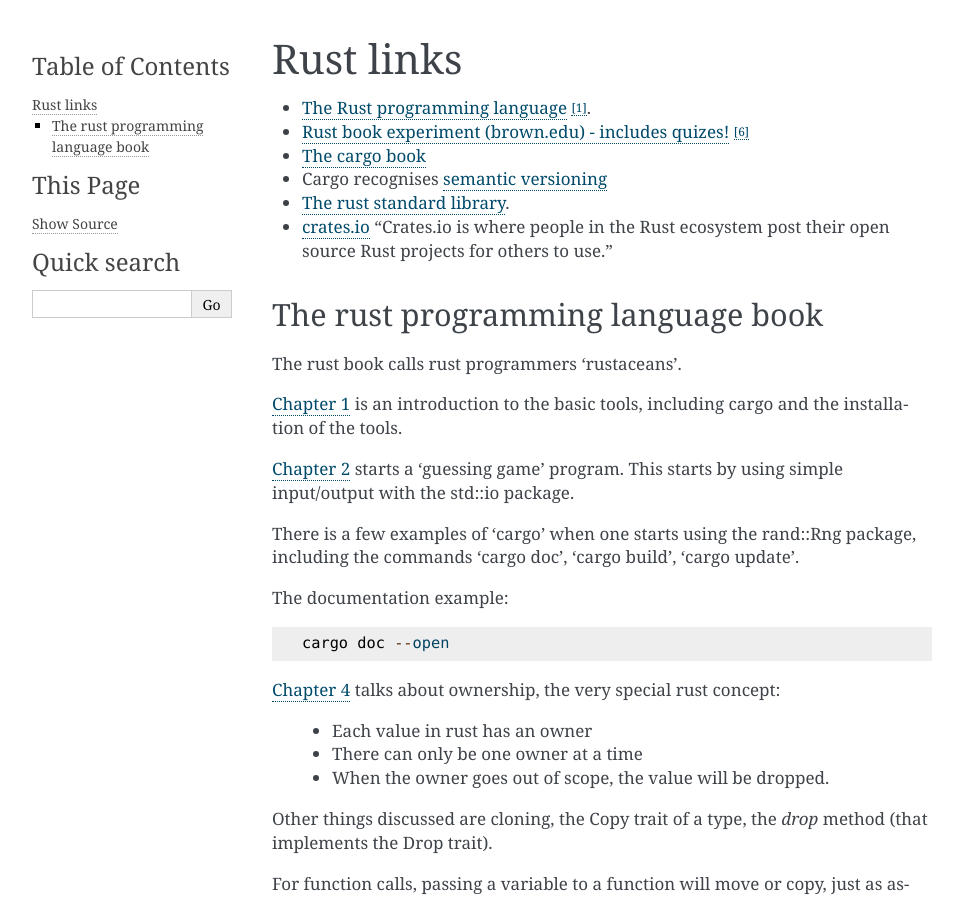
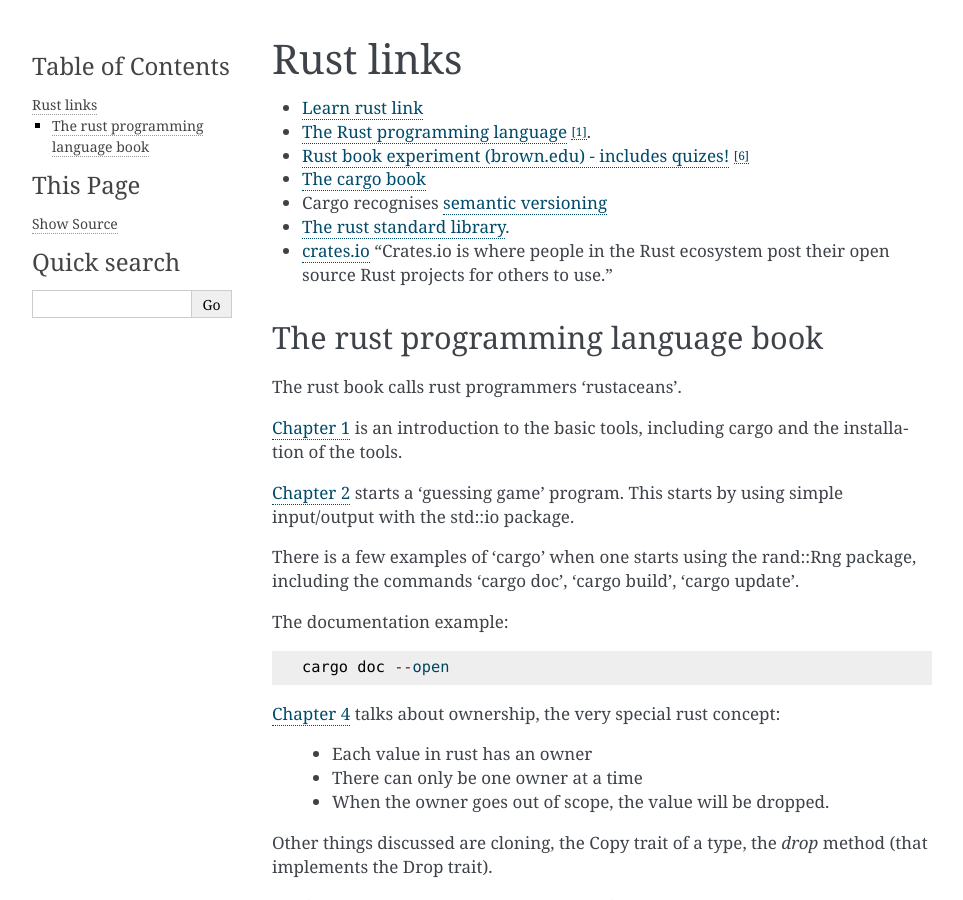
Before and after one commit to alst2821/puffer-fish, a Sphinx documentation site: the page built from doc/rust.rst, in a window 1280 px wide and 900 px high. Shown: the whole window, without its empty margins (148-1111 px from the left). Built offline with Sphinx 7.4.7, drawn with Linux system fonts in a browser that asks for light colours.

Commit message:
add learn rust link

```diff
--- a/doc/rust.rst
+++ b/doc/rust.rst
@@ -1,6 +1,8 @@
 ============
  Rust links
 ============
+
+* `Learn rust link <https://www.rust-lang.org/learn>`_
 
 * `The Rust programming language <https://doc.rust-lang.org/book/title-page.html>`_ [#f1]_.
 
```
